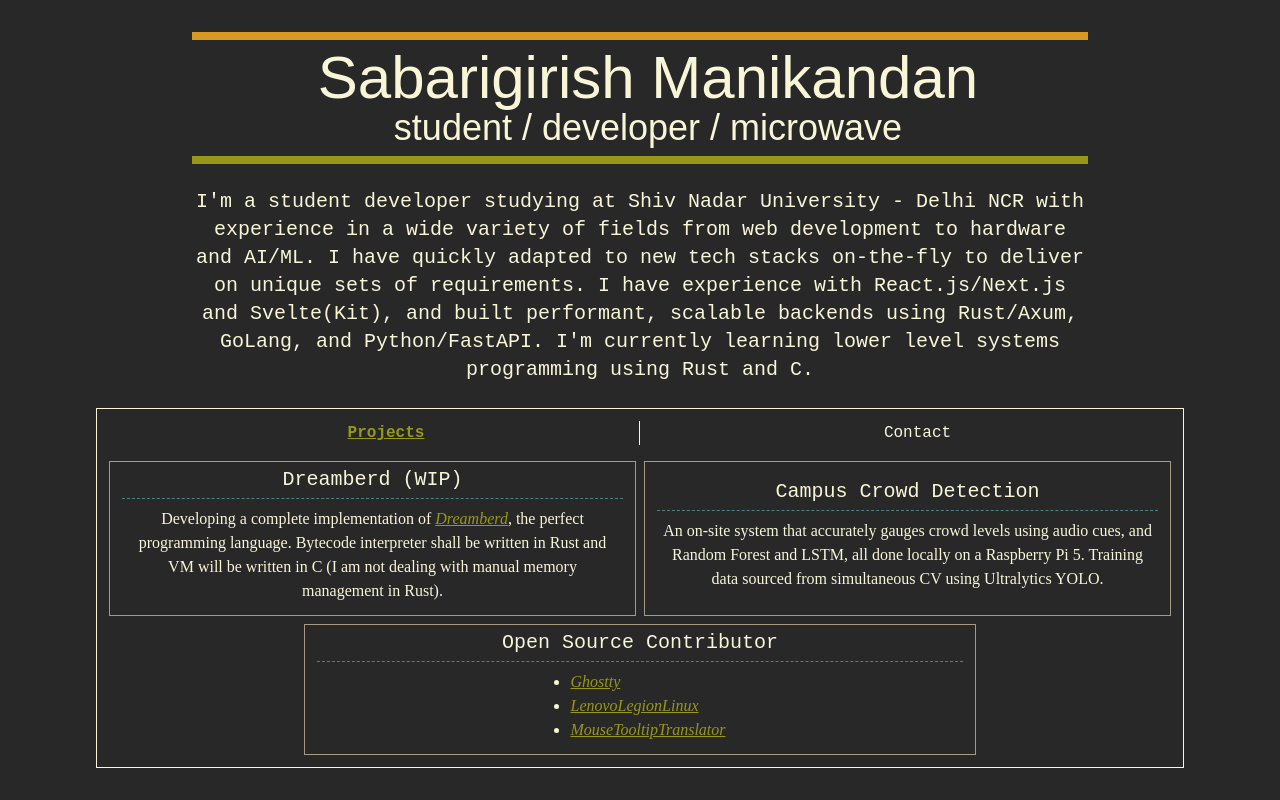
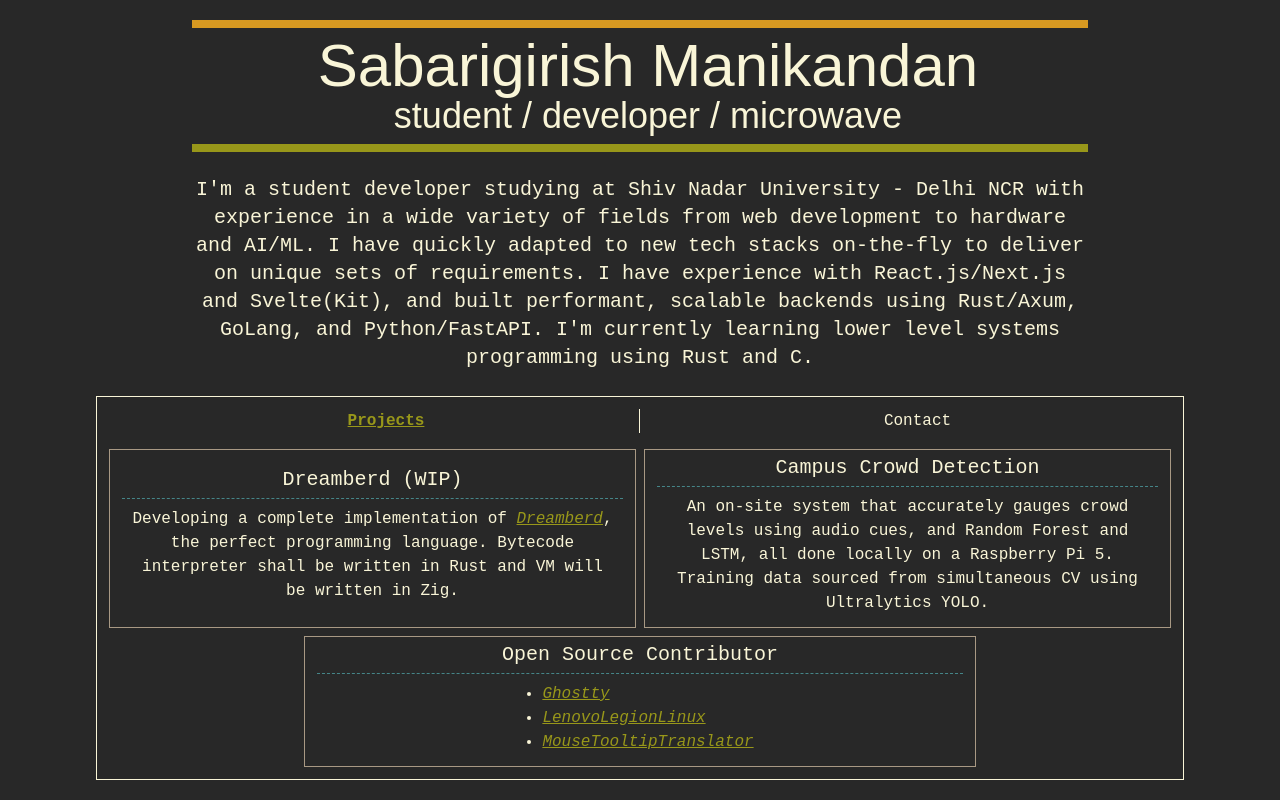
Before and after one commit to lg28literconvectionmicrowaveoven/site, a Svelte app: page / in a window 1280 px wide. Built offline with nearby package versions, Linux system fonts and the light colour scheme; a web font is replaced by a local one.

Commit message:
chore: move phosphor to devDependencies

```diff
--- a/index.html
+++ b/index.html
@@ -4,7 +4,7 @@
     <meta charset="UTF-8" />
     <link rel="icon" type="image/png" href="/favicon.png" />
     <meta name="viewport" content="width=device-width, initial-scale=1.0" />
-    <title>Vite + Svelte + TS</title>
+    <title>Sabarigirish Manikandan - Software Developer and Student</title>
   </head>
   <body>
     <div id="app"></div>
--- a/package.json
+++ b/package.json
@@ -11,9 +11,9 @@
   },
   "devDependencies": {
     "@sveltejs/vite-plugin-svelte": "^6.1.1",
-    "@tailwindcss/typography": "^0.5.19",
     "@tailwindcss/vite": "^4.1.14",
     "@tsconfig/svelte": "^5.0.4",
+    "phosphor-svelte": "^3.0.1",
     "svelte": "^5.38.1",
     "svelte-check": "^4.3.1",
     "tailwindcss": "^4.1.16",
@@ -21,7 +21,6 @@
     "vite": "^7.1.2"
   },
   "dependencies": {
-    "bits-ui": "^2.14.2",
-    "phosphor-svelte": "^3.0.1"
+    "bits-ui": "^2.14.2"
   }
 }
--- a/src/App.svelte
+++ b/src/App.svelte
@@ -7,10 +7,6 @@
     Envelope,
   } from "phosphor-svelte";
 </script>
-
-<svelte:head>
-  <title>Sabarigirish Manikandan - Software Developer and Student</title>
-</svelte:head>
 
 <div
   class="flex flex-col justify-center items-center h-screen w-screen bg-gvb-bg"
@@ -67,7 +63,7 @@
             class="border-t border-dashed border-gvb-blue mt-1 w-full flex justify-center items-center"
           >
             <p
-              class="text-gvb-white px-1.5 py-2 font-readable-sans break-normal text-center"
+              class="text-gvb-white px-1.5 py-2 font-sans break-normal text-center"
             >
               Developing a complete implementation of <a
                 href="https://github.com/TodePond/GulfOfMexico"
@@ -75,8 +71,7 @@
               >
                 Dreamberd
               </a>, the perfect programming language. Bytecode interpreter shall
-              be written in Rust and VM will be written in C (I am not dealing
-              with manual memory management in Rust).
+              be written in Rust and VM will be written in Zig.
             </p>
           </div>
         </div>
@@ -93,7 +88,7 @@
             class="border-t border-dashed border-gvb-blue mt-1 w-full flex justify-center items-center"
           >
             <p
-              class="text-gvb-white px-1.5 py-2 font-readable-sans break-normal text-center"
+              class="text-gvb-white px-1.5 py-2 font-sans break-normal text-center"
             >
               An on-site system that accurately gauges crowd levels using audio
               cues, and Random Forest and LSTM, all done locally on a Raspberry
@@ -114,9 +109,7 @@
           <div
             class="border-t border-dashed border-gvb-blue mt-1 w-full flex justify-center items-center"
           >
-            <div
-              class="text-gvb-white px-1.5 py-2 font-readable-sans break-normal"
-            >
+            <div class="text-gvb-white px-1.5 py-2 font-sans break-normal">
               <ul class="list-disc ml-4">
                 <li>
                   <a
--- a/src/app.css
+++ b/src/app.css
@@ -3,7 +3,6 @@
 @import url("https://fonts.googleapis.com/css2?family=Lekton:ital,wght@0,400;0,700;1,400&display=swap");
 @import url("https://fonts.googleapis.com/css2?family=Libertinus+Mono&display=swap");
 @import "tailwindcss";
-@plugin '@tailwindcss/typography';
 
 @theme {
   --font-huge: "Doto", sans-serif;
```
Also changed, not shown: 1 other file (tests, documents, lock files or other folders).
